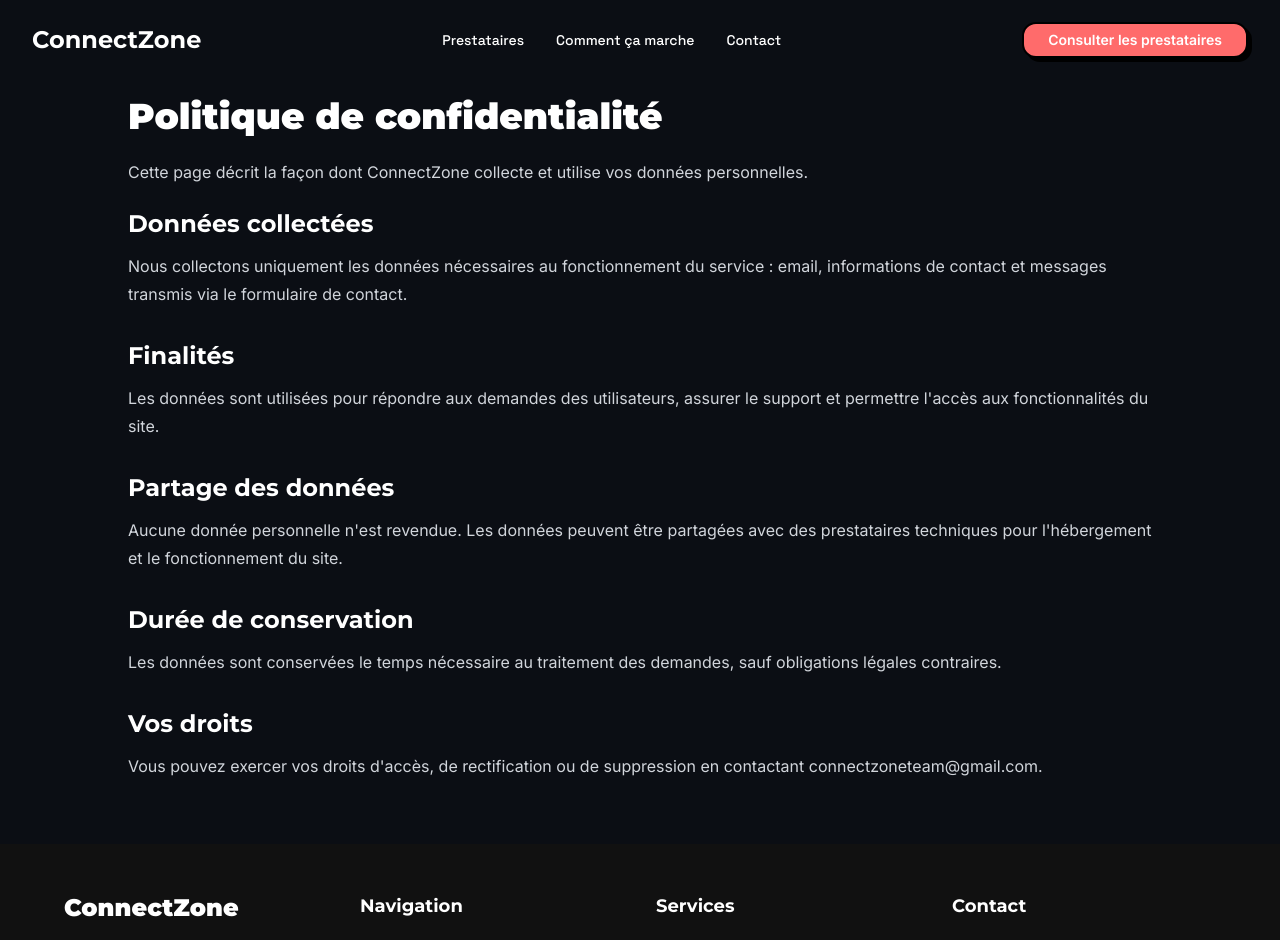
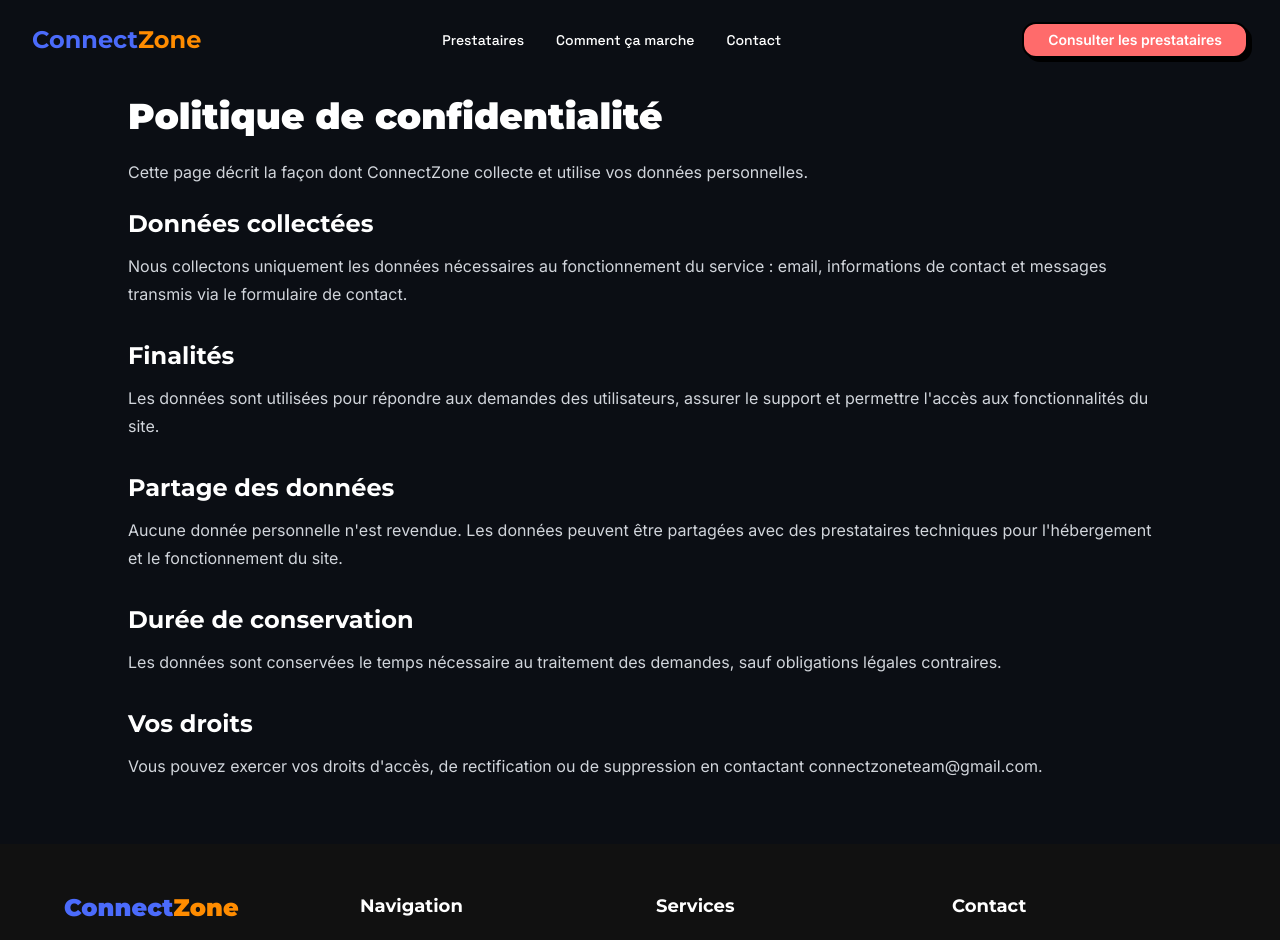
Before and after one commit to dd5928958-create/connect-zone, a React (Vite) app: page /politique-confidentialite in a window 1280 px wide. Shown: the top 940 px of the page. Built offline with nearby package versions, Linux system fonts and the light colour scheme.

Commit message:
Style logo Connect in blue and Zone in orange

```diff
--- a/src/components/Footer.tsx
+++ b/src/components/Footer.tsx
@@ -8,8 +8,9 @@ export default function Footer() {
         <div className="grid md:grid-cols-4 gap-8 mb-8">
           {/* Brand */}
           <div className="md:col-span-1">
-            <Link to="/" className="text-2xl font-black font-['Montserrat'] text-white mb-4 block">
-              ConnectZone
+            <Link to="/" className="text-2xl font-black font-['Montserrat'] mb-4 block">
+              <span className="text-[#4B6BFB]">Connect</span>
+              <span className="text-[#FF8C00]">Zone</span>
             </Link>
             <p className="text-gray-400 text-sm mb-4">
               Trouvez le bon pro et contactez-le directement par WhatsApp.
--- a/src/components/Navigation.tsx
+++ b/src/components/Navigation.tsx
@@ -44,7 +44,8 @@ export default function Navigation() {
                 isScrolled ? 'text-[#111111]' : 'text-white'
               }`}
             >
-              ConnectZone
+              <span className="text-[#4B6BFB]">Connect</span>
+              <span className="text-[#FF8C00]">Zone</span>
             </span>
           </Link>
 
```
